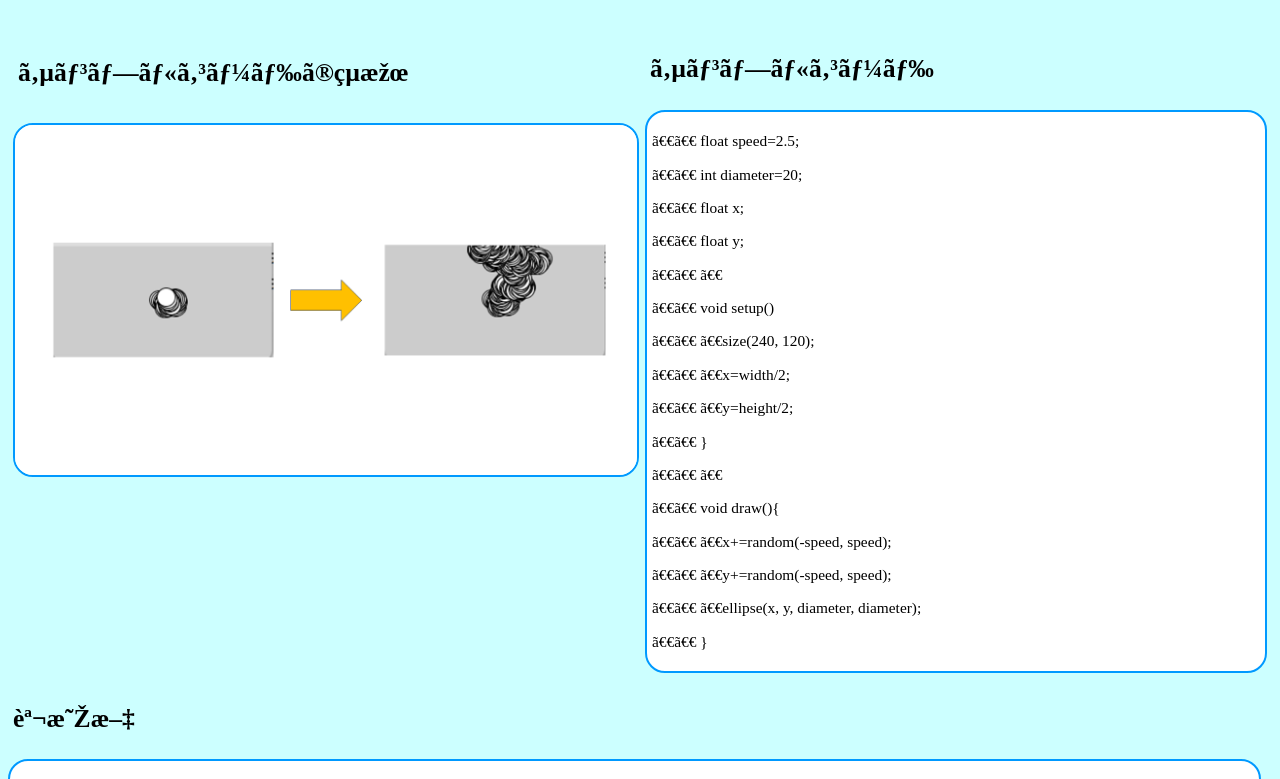
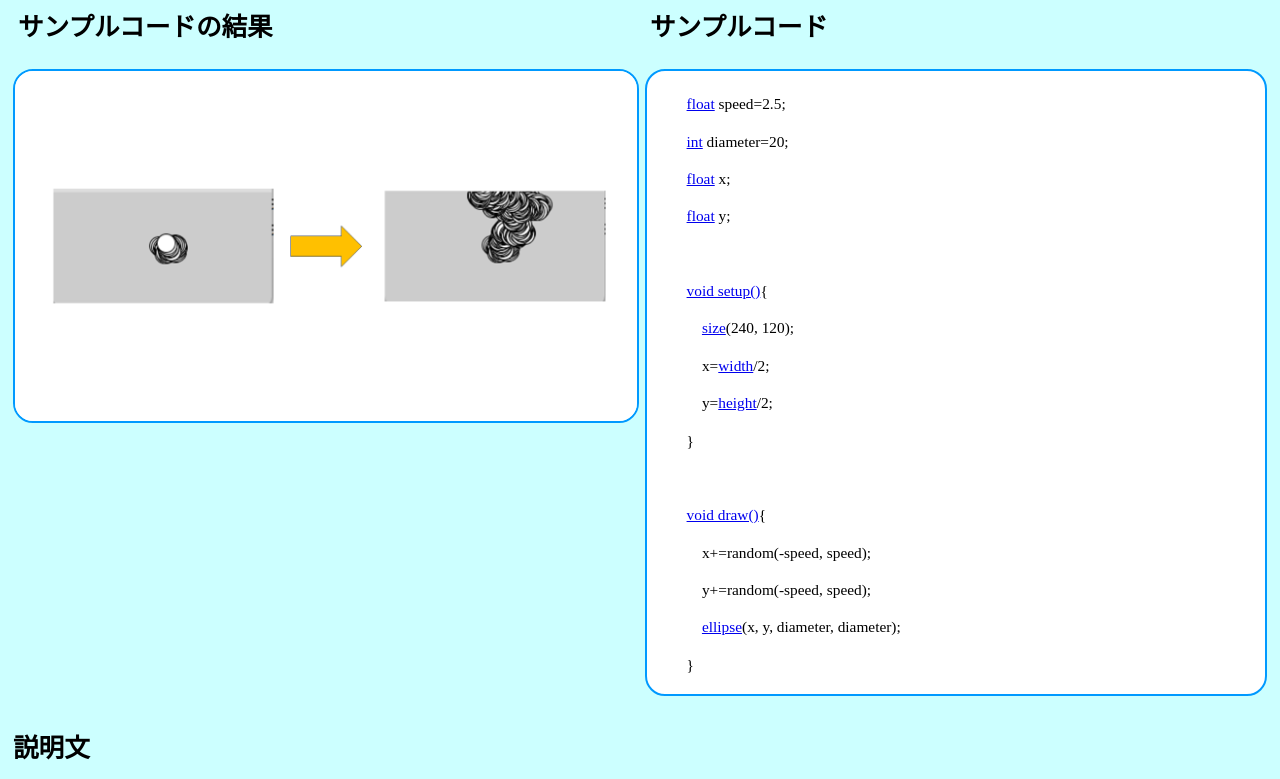
Before and after one commit to o-saringu/8-6, a plain HTML site: page index.html in a window 1280 px wide. Shown: the part 265-1044 px from the top of the page. Drawn offline with Linux system fonts and the light colour scheme.

Commit message:
Update index.html

```diff
--- a/index.html
+++ b/index.html
@@ -1,7 +1,14 @@
 <!DOCTYPE html>
+<html lang="jp">
+
 <head>
-<meta charset="UTF=8">
-<link rel="stylesheet" href="style.css">
+  <meta charset="UTF-8">
+  <link rel="stylesheet" href="style.css">
+  <meta name="viewport" content="width=device-width, initial-scale=1.0">
+
+<link rel="preconnect" href="https://fonts.googleapis.com">
+<link rel="preconnect" href="https://fonts.gstatic.com" crossorigin>
+<link href="https://fonts.googleapis.com/css2?family=Bangers&family=M+PLUS+1p:wght@500&family=Oswald&display=swap" rel="stylesheet">
 </head>
 
 <body>
@@ -22,21 +29,21 @@
 	<div class="yoko1">
 	<div class="komidasi2"><p>サンプルコード</div>
 	<div class="code">
-		<p>　　	float speed=2.5;
-		<p>　　	int diameter=20;
-		<p>　　	float x;
-		<p>　　	float y;
+		<p>　　	<a href="https://o-saringu.github.io/de-ta/"target="_blank" rel="noopener noreferrer" >float</a> speed=2.5;
+		<p>　　	<a href="https://o-saringu.github.io/de-ta/"target="_blank" rel="noopener noreferrer" >int</a> diameter=20;
+		<p>　　	<a href="https://o-saringu.github.io/de-ta/"target="_blank" rel="noopener noreferrer" >float</a> x;
+		<p>　　	<a href="https://o-saringu.github.io/de-ta/"target="_blank" rel="noopener noreferrer" >float</a> y;
 		<p>
-		<p>　　	void setup()
-		<p>　　	　size(240, 120);
-		<p>　　	　x=width/2;
-		<p>　　	　y=height/2;
+		<p>　　	<a href="https://o-saringu.github.io/5-2/"target="_blank" rel="noopener noreferrer" >void setup()</a>{
+		<p>　　	　<a href="https://o-saringu.github.io/size/"target="_blank" rel="noopener noreferrer" >size</a>(240, 120);
+		<p>　　	　x=<a href="https://o-saringu.github.io/4-3/"target="_blank" rel="noopener noreferrer" >width</a>/2;
+		<p>　　	　y=<a href="https://o-saringu.github.io/4-3/"target="_blank" rel="noopener noreferrer" >height</a>/2;
 		<p>　　	}
 		<p>
-		<p>　　	void draw(){
+		<p>　　	<a href="https://o-saringu.github.io/5-1/"target="_blank" rel="noopener noreferrer" >void draw()</a>{
 		<p>　　	　x+=random(-speed, speed);
 		<p>　　	　y+=random(-speed, speed);
-		<p>　　	　ellipse(x, y, diameter, diameter);
+		<p>　　	　<a href="https://o-saringu.github.io/ellipse/"target="_blank" rel="noopener noreferrer" >ellipse</a>(x, y, diameter, diameter);
 		<p>　　	}
 	</div>
 	</div>
@@ -51,7 +58,8 @@
 	<p>　b:値の上限　（必須）
 	<p>
 	<p>　このプログラムは、円がrandom関数によって返された値によって±2.5ずつ移動していくプログラムである。
-	<p>　background()関数を使用していないため画面がリフレッシュされないため、円の軌道が残り続ける。
+	<p>　<a href="https://o-saringu.github.io/background/"target="_blank" rel="noopener noreferrer" >background()関数</a>を使用していないため画面がリフレッシュされないため、円の軌道が残り続ける。
+	<p>　<a href="https://o-saringu.github.io/8-5/"target="_blank" rel="noopener noreferrer" >8-5random()関数</a>も参照。
 </div>
 
 </body>
```
